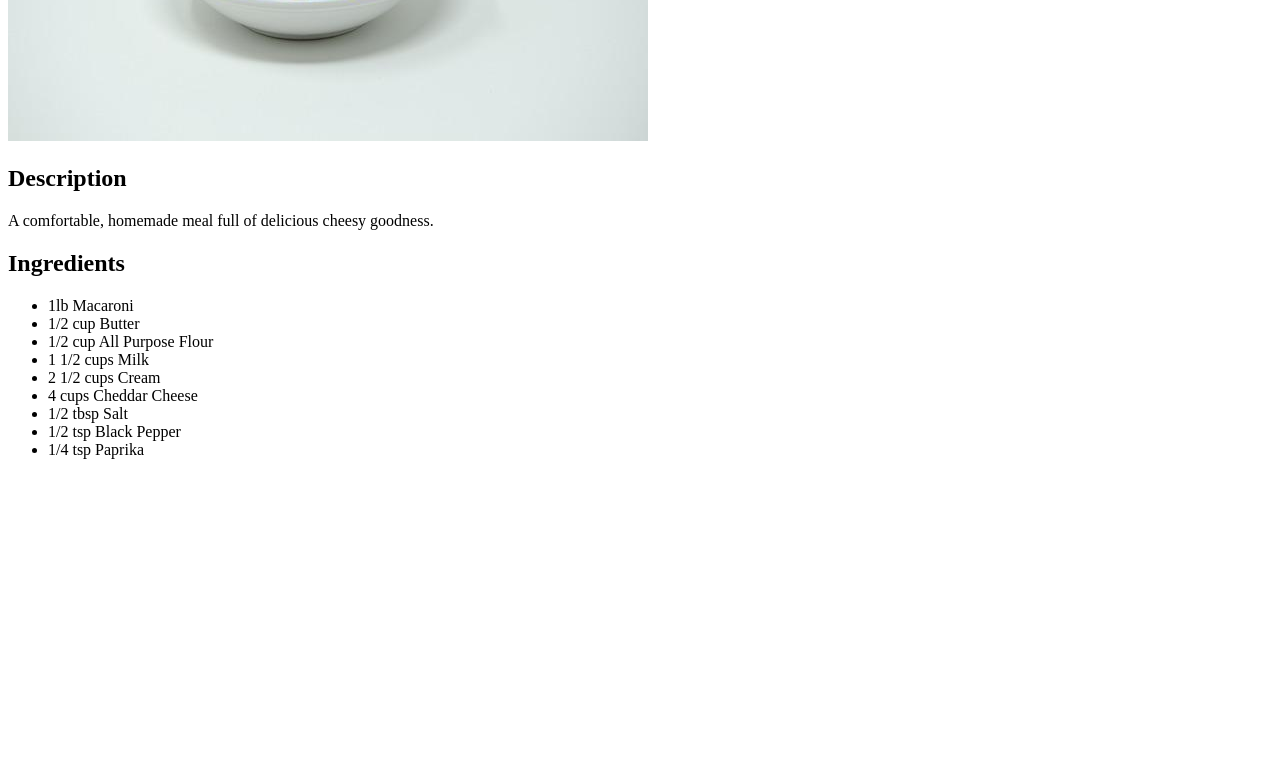
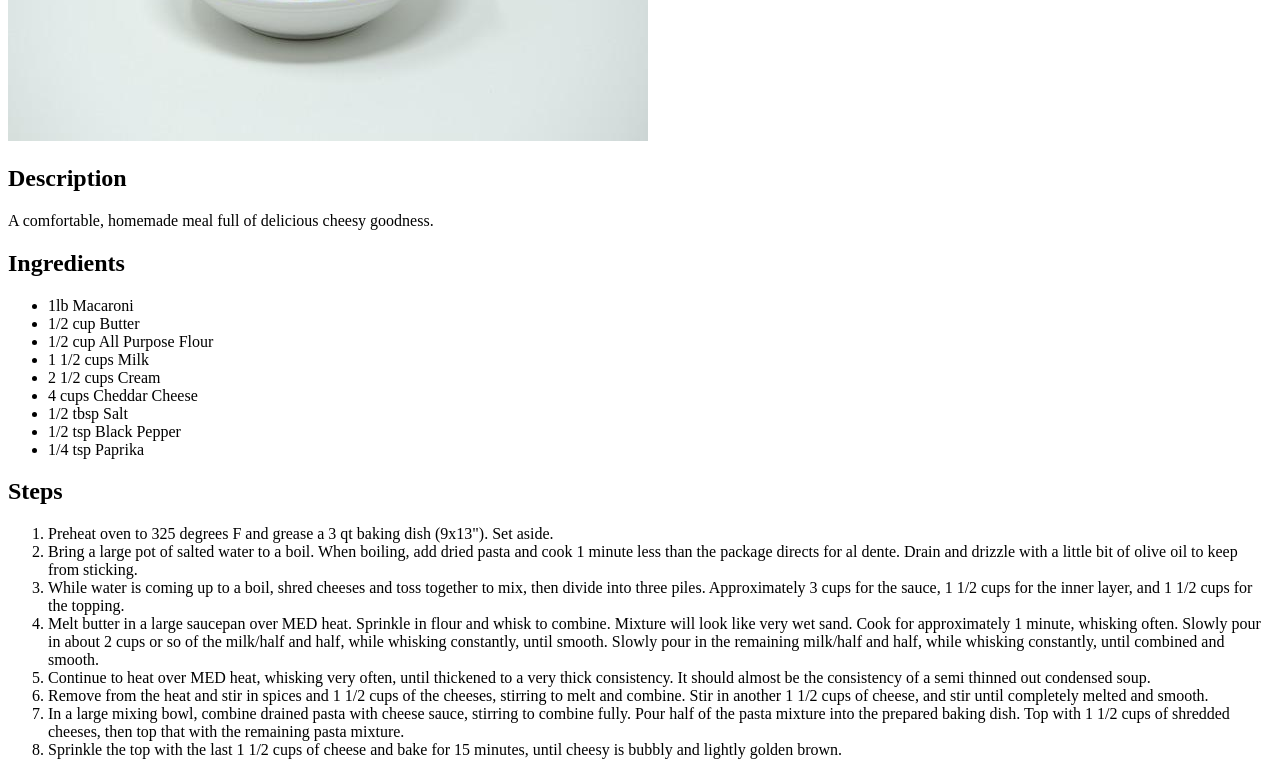
Before and after one commit to RealCMan/odin-recipes, a website: page recipes/macaroni.html in a window 1280 px wide. Shown: the part 363-1138 px from the top of the page. Before the commit the page ends 838 px from the top, so only its background shows below. Drawn offline with Linux system fonts and the light colour scheme; files whose address does not match are found by name.

Commit message:
cleaned up code//added ingredients and steps to macaroni recipe page

```diff
--- a/recipes/macaroni.html
+++ b/recipes/macaroni.html
@@ -23,6 +23,18 @@
         <li>1/2 tsp Black Pepper</li>
         <li>1/4 tsp Paprika</li>
     </ul>
+
+    <h2>Steps</h2>
+    <ol>
+      <li>Preheat oven to 325 degrees F and grease a 3 qt baking dish (9x13").  Set aside.</li>
+      <li>Bring a large pot of salted water to a boil.  When boiling, add dried pasta and cook 1 minute less than the package directs for al dente.  Drain and drizzle with a little bit of olive oil to keep from sticking.</li>
+      <li>While water is coming up to a boil, shred cheeses and toss together to mix, then divide into three piles.  Approximately 3 cups for the sauce, 1 1/2 cups for the inner layer, and 1 1/2 cups for the topping.</li>
+      <li>Melt butter in a large saucepan over MED heat.  Sprinkle in flour and whisk to combine.  Mixture will look like very wet sand.  Cook for approximately 1 minute, whisking often.  Slowly pour in about 2 cups or so of the milk/half and half, while whisking constantly, until smooth.  Slowly pour in the remaining milk/half and half, while whisking constantly, until combined and smooth.</li>
+      <li>Continue to heat over MED heat, whisking very often, until thickened to a very thick consistency.  It should almost be the consistency of a semi thinned out condensed soup.</li>
+      <li>Remove from the heat and stir in spices and 1 1/2 cups of the cheeses, stirring to melt and combine.  Stir in another 1 1/2 cups of cheese, and stir until completely melted and smooth.</li>
+      <li>In a large mixing bowl, combine drained pasta with cheese sauce, stirring to combine fully.  Pour half of the pasta mixture into the prepared baking dish.  Top with 1 1/2 cups of shredded cheeses, then top that with the remaining pasta mixture.</li>
+      <li>Sprinkle the top with the last 1 1/2 cups of cheese and bake for 15 minutes, until cheesy is bubbly and lightly golden brown.  </li>
+    </ol>
 </body>
 
 </html>
```
Also changed, not shown: recipes/adobo.html (+3 -0 lines).
